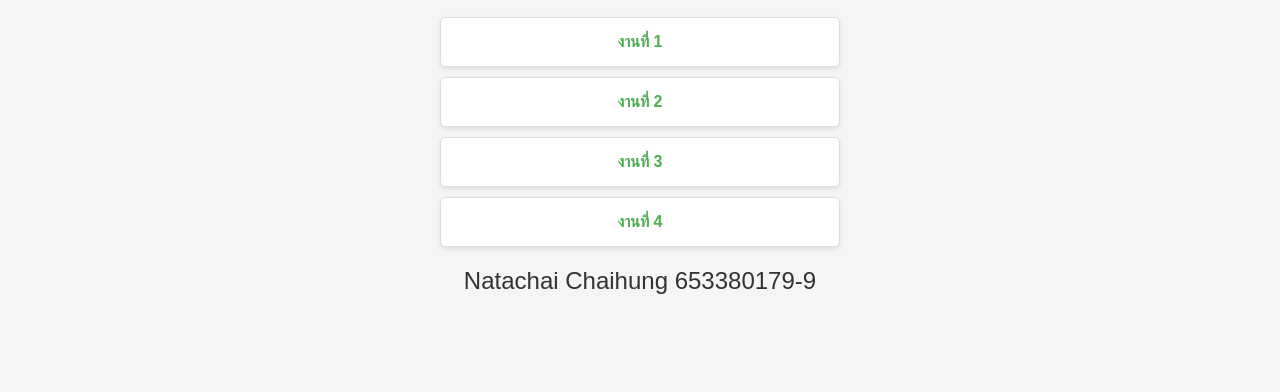
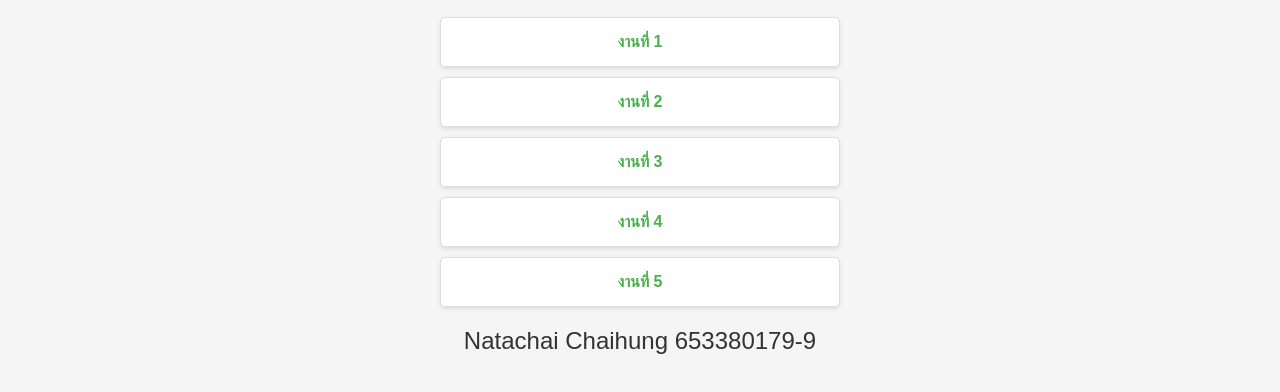
Before and after one commit to Natachai-Chaihung/web2024, a plain HTML site: page index.html in a window 1280 px wide. Shown: the part 80-472 px from the top of the page. Drawn offline with Linux system fonts and the light colour scheme.

Commit message:
Update index.html

```diff
--- a/index.html
+++ b/index.html
@@ -66,6 +66,7 @@
     <li><a href="work2.html" target="_blank">งานที่ 2</a></li>
     <li><a href="work3.html" target="_blank">งานที่ 3</a></li>
     <li><a href="work4.html" target="_blank">งานที่ 4</a></li>
+    <li><a href="work5.html" target="_blank">งานที่ 5</a></li>
   </ul>
   <h2>Natachai Chaihung 653380179-9</h2>
 </body>
```
